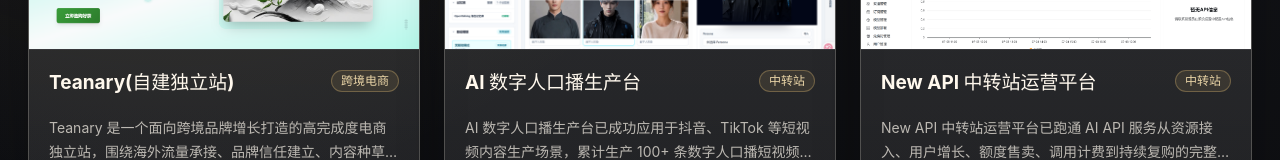
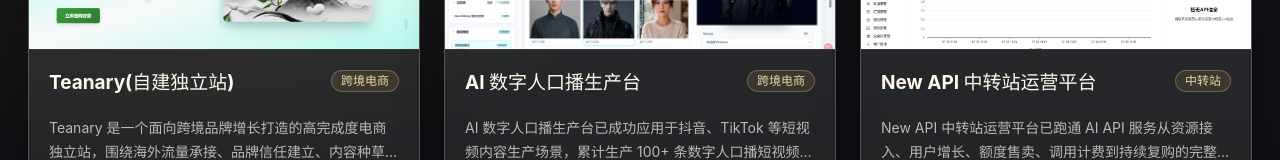
Before and after one commit to bulingbuling688/project-portfolio-site, a React (Vite) app: page / in a window 1280 px wide. Shown: the part 450-610 px from the top of the page. Built offline with nearby package versions, Linux system fonts and the light colour scheme.

Commit message:
Move digital human project to ecommerce category

```diff
--- a/src/data/projects.ts
+++ b/src/data/projects.ts
@@ -59,7 +59,7 @@
     title: "AI 数字人口播生产台",
     description:
       "AI 数字人口播生产台已成功应用于抖音、TikTok 等短视频内容生产场景，累计生产 100+ 条数字人口播短视频，播放量超 100w+，是一个围绕数字人形象资产、声音配置、口播内容生成、AI 模型接入、视频驱动和私有化部署打造的数字人内容生产系统，支持从角色配置、脚本生成、语音合成到数字人口播视频生成的完整链路。",
-    category: "中转站",
+    category: "跨境电商",
     status: "published",
     coverImage: "/covers/opentalking-cover.png",
     projectUrl: "https://opentalking.chatapi.fun",
```
Also changed, not shown: 2 other files (tests, documents, lock files or other folders).
